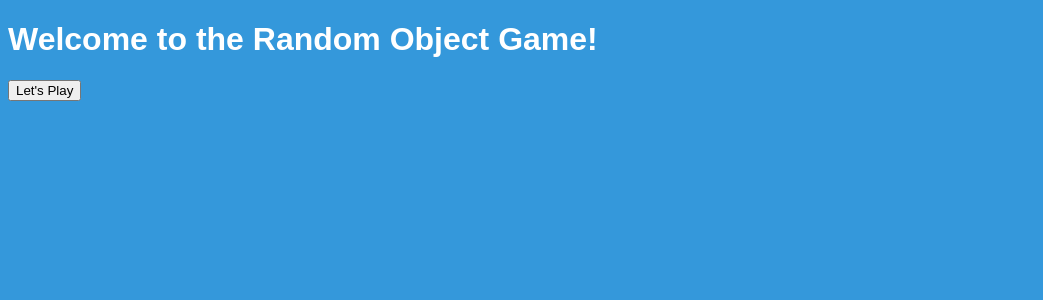
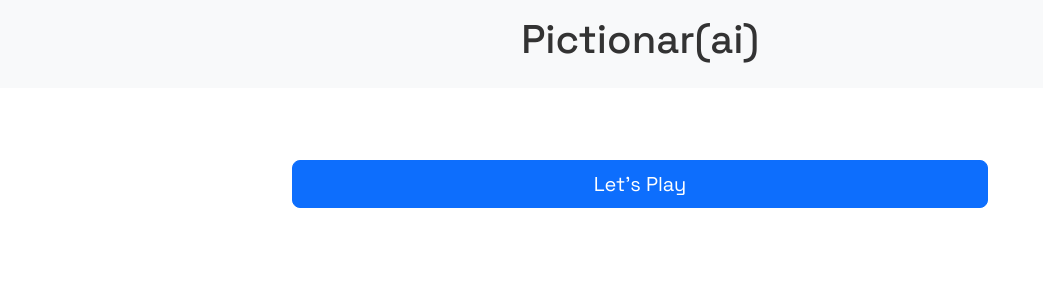
Before and after one commit to jcloughley2/pictionai, a Django app: page / in a window 1280 px wide. Shown: the top 300 px of the page, without its empty margins (0-1043 px from the left). Run offline with Django 5.2, Linux system fonts and the light colour scheme.

Commit message:
prompt changes

```diff
--- a/pictionai_app/static/pictionai_app/css/styles.css
+++ b/pictionai_app/static/pictionai_app/css/styles.css
@@ -1,7 +1,7 @@
 body {
-  background-color: #3498db;
-  color: #fff;
-  font-family: Arial, sans-serif;
+  background-color: #FFF;
+  color: #333;
+  font-family: "Space Grotesk", sans-serif;
 }
 
 img {
--- a/pictionai_app/static/pictionai_app/scss/styles.scss
+++ b/pictionai_app/static/pictionai_app/scss/styles.scss
@@ -1,9 +1,14 @@
-$primary-color: #3498db;
+$primary-color: #FFF;
+$primary-text-color: #FFF;
+
+
+// <uniquifier>: Use a unique and descriptive class name
+// <weight>: Use a value from 100 to 400
 
 body {
     background-color: $primary-color;
-    color: #fff;
-    font-family: Arial, sans-serif;
+    color: #333;
+    font-family: "Space Grotesk", sans-serif;
 }
 
 img {
--- /dev/null
+++ b/pictionai_app/templates/pictionai_app/base.html
@@ -0,0 +1,26 @@
+<!DOCTYPE html>
+<html lang="en">
+<head>
+    <meta charset="UTF-8">
+    <meta name="viewport" content="width=device-width, initial-scale=1.0">
+    <title>{% block title %}Piction•ai•ry{% endblock %}</title>
+    {% load static %}
+    <link href="https://cdn.jsdelivr.net/npm/bootstrap@5.3.3/dist/css/bootstrap.min.css" rel="stylesheet" integrity="sha384-QWTKZyjpPEjISv5WaRU9OFeRpok6YctnYmDr5pNlyT2bRjXh0JMhjY6hW+ALEwIH" crossorigin="anonymous">
+    <link rel="stylesheet" href="{% static 'pictionai_app/css/styles.css' %}">
+    <link rel="preconnect" href="https://fonts.googleapis.com">
+    <link rel="preconnect" href="https://fonts.gstatic.com" crossorigin>
+    <link href="https://fonts.googleapis.com/css2?family=Space+Grotesk:wght@300..700&display=swap" rel="stylesheet">
+</head>
+<body>
+    <header class="bg-light py-3">
+        <div class="container">
+            <h1 class="text-center">Pictionar(ai)</h1>
+        </div>
+    </header>
+    <main class="container mt-4">
+        {% block content %}
+        {% endblock %}
+    </main>
+    <script src="https://cdn.jsdelivr.net/npm/bootstrap@5.3.3/dist/js/bootstrap.bundle.min.js" integrity="sha384-YvpcrYf0tY3lHB60NNkmXc5s9fDVZLESaAA55NDzOxhy9GkcIdslK1eN7N6jIeHz" crossorigin="anonymous"></script>
+</body>
+</html>
--- a/pictionai_app/templates/pictionai_app/index.html
+++ b/pictionai_app/templates/pictionai_app/index.html
@@ -1,47 +1,41 @@
-<!DOCTYPE html>
-<html lang="en">
-<head>
-    <meta charset="UTF-8">
-    <meta name="viewport" content="width=device-width, initial-scale=1.0">
-    <title>Random Object Game</title>
-    {% load static %}
-    <link rel="stylesheet" href="{% static 'pictionai_app/css/styles.css' %}">
-</head>
-<body>
-    <h1>Welcome to the Random Object Game!</h1>
+{% extends 'pictionai_app/base.html' %}
 
-    <!-- Let's Play Button -->
-    <button id="play-button">Let's Play</button>
+{% block title %}Random Object Game{% endblock %}
 
-    <!-- Random Object Name and Image (Hidden Initially) -->
-    <div id="game-area" style="display: none;">
-        <h2>Random Object: <span id="random-object-name"></span></h2>
-        <img id="prompt-image" alt="Generated Image" style="max-width: 100%;">
-
-        <!-- Submission Form (Hidden Initially) -->
+{% block content %}
+<div class="col-lg-8 mx-auto p-4 py-md-5">
+    <button type="button" class="btn btn-primary btn-lg w-100 mb-3" id="play-button">
+        Let's Play
+        <span id="spinner" class="spinner-border spinner-border-sm ms-2" role="status" aria-hidden="true" style="display: none;"></span>
+    </button>
+    <div id="game-area" class="card p-3" style="display: none;">
+        <img id="prompt-image" class="img-fluid mb-3" alt="Generated Image" style="max-width: 100%;">
         <h3>Guess the Object!</h3>
         <form id="guess-form" action="{% url 'submit_guess' %}" method="POST" style="display: none;">
             {% csrf_token %}
-            <input type="text" name="user_guess" placeholder="Enter your guess" required>
-            <button type="submit">Submit Guess</button>
+            <div class="input-group mb-3">
+                <input type="text" class="form-control" name="user_guess" placeholder="Enter your guess" required>
+                <button type="submit" class="btn btn-success">Submit</button>
+            </div>
         </form>
     </div>
-
+</div>
 <script>
     document.getElementById('play-button').addEventListener('click', function() {
-            // Make an AJAX request to the backend to fetch the random object and image
+        // Show the spinner
+        document.getElementById('spinner').style.display = 'inline-block';
+
         fetch("{% url 'get_random_object_and_image' %}")
         .then(response => response.json())
         .then(data => {
-                // Display the random object and image
-                document.getElementById('random-object-name').textContent = data.random_object_name;
             document.getElementById('prompt-image').src = data.prompt_image;
-
-                // Show the game area and form after the image is loaded
             document.getElementById('game-area').style.display = 'block';
             document.getElementById('guess-form').style.display = 'block';
+        })
+        .finally(() => {
+            // Hide the spinner
+            document.getElementById('spinner').style.display = 'none';
         });
     });
 </script>
-</body>
-</html>
+{% endblock %}
--- a/pictionai_app/views.py
+++ b/pictionai_app/views.py
@@ -7,12 +7,15 @@ import weave
 # Configure OpenAI API key
 client = OpenAI(api_key=settings.OPENAI_API_KEY)
 
+# Define prompts as constants
+RANDOM_OBJECT_SYSTEM_PROMPT = "You are an assistant that provides names of random objects."
+RANDOM_OBJECT_USER_PROMPT = "Please provide the name of a random object, and I mean really random."
+
+JUDGMENT_SYSTEM_PROMPT = "You are an assistant judging how close a guess is to an original prompt."
+JUDGMENT_USER_PROMPT_TEMPLATE = "The original prompt was: '{original_prompt}'. The user guessed: '{user_guess}'. Please judge how close the guess is. Please provide a score from 1 to 10, with 1 being not even close and 10 being an exact match."
+
 @weave.op()
-def get_random_object_name():
-    # Define system and user prompts
-    system_prompt = "You are an assistant that provides names of random objects."
-    user_prompt = "Please provide the name of a random object."
-
+def get_random_object_name(system_prompt: str, user_prompt: str):
     # Make the OpenAI API call
     response = client.chat.completions.create(
         model="gpt-3.5-turbo",  # You can also use gpt-4 if needed
@@ -42,7 +45,10 @@ def home(request):
 def get_random_object_and_image(request):
     if request.method == 'GET':
         # Get the random object and its corresponding image
-        random_object_name = get_random_object_name()
+        random_object_name = get_random_object_name(
+            system_prompt=RANDOM_OBJECT_SYSTEM_PROMPT,
+            user_prompt=RANDOM_OBJECT_USER_PROMPT
+        )
         prompt_image = get_prompt_image(random_object_name)
 
         # Store the random object name in the session
@@ -61,8 +67,11 @@ def submit_guess(request):
         # Retrieve the original prompt (random object name) from the session
         original_prompt = request.session.get('random_object_name')
 
+        # Define the user prompt for judgment
+        user_prompt = JUDGMENT_USER_PROMPT_TEMPLATE.format(original_prompt=original_prompt, user_guess=user_guess)
+
         # Send the original prompt and the user guess to OpenAI for judgment
-        judgment = get_judgment(original_prompt, user_guess)
+        judgment = get_judgment(original_prompt, user_guess, system_prompt=JUDGMENT_SYSTEM_PROMPT, user_prompt=user_prompt)
 
         # Store the judgment in the session
         request.session['judgment'] = judgment
@@ -71,20 +80,18 @@ def submit_guess(request):
         return redirect('result')
 
 @weave.op()
-def get_judgment(original_prompt, user_guess):
+def get_judgment(original_prompt, user_guess, system_prompt: str, user_prompt: str):
     response = client.chat.completions.create(
         model="gpt-3.5-turbo",
         messages=[
-            {"role": "system", "content": "You are an assistant judging how close a guess is to an original prompt."},
-            {"role": "user", "content": f"The original prompt was: '{original_prompt}'. The user guessed: '{user_guess}'. Please judge how close the guess is."}
+            {"role": "system", "content": system_prompt},
+            {"role": "user", "content": user_prompt}
         ]
     )
     return response.choices[0].message.content.strip()
 
 def result(request):
-    # Retrieve the judgment from the session
     judgment = request.session.get('judgment', "No judgment available")
-
     return render(request, 'pictionai_app/result.html', {'judgment': judgment})
 
 # Initialize the weave project
--- a/pictionai_project/settings.py
+++ b/pictionai_project/settings.py
@@ -19,7 +19,6 @@ OPENAI_API_KEY = os.getenv('OPENAI_API_KEY')
 # Build paths inside the project like this: BASE_DIR / 'subdir'.
 BASE_DIR = Path(__file__).resolve().parent.parent
 
-
 # Quick-start development settings - unsuitable for production
 # See https://docs.djangoproject.com/en/5.1/howto/deployment/checklist/
 
@@ -30,7 +29,6 @@ SECRET_KEY = 'django-insecure-iz4pv_!m((sfhw(pj^pc&+8+8zom*nee=liwr^j-s4g!kt!rd)
 DEBUG = True
 
 ALLOWED_HOSTS = []
-
 
 # Application definition
 
@@ -116,7 +114,6 @@ USE_I18N = True
 
 USE_TZ = True
 
-
 # Static files (CSS, JavaScript, Images)
 # https://docs.djangoproject.com/en/5.1/howto/static-files/
 
```
Also changed, not shown: pictionai_app/templates/pictionai_app/result.html (+10 -13 lines), pictionai_streamlit.py (added, +95 -0 lines), db.sqlite3, 1 other file. Lines whose indentation alone changed are shown as unchanged.
